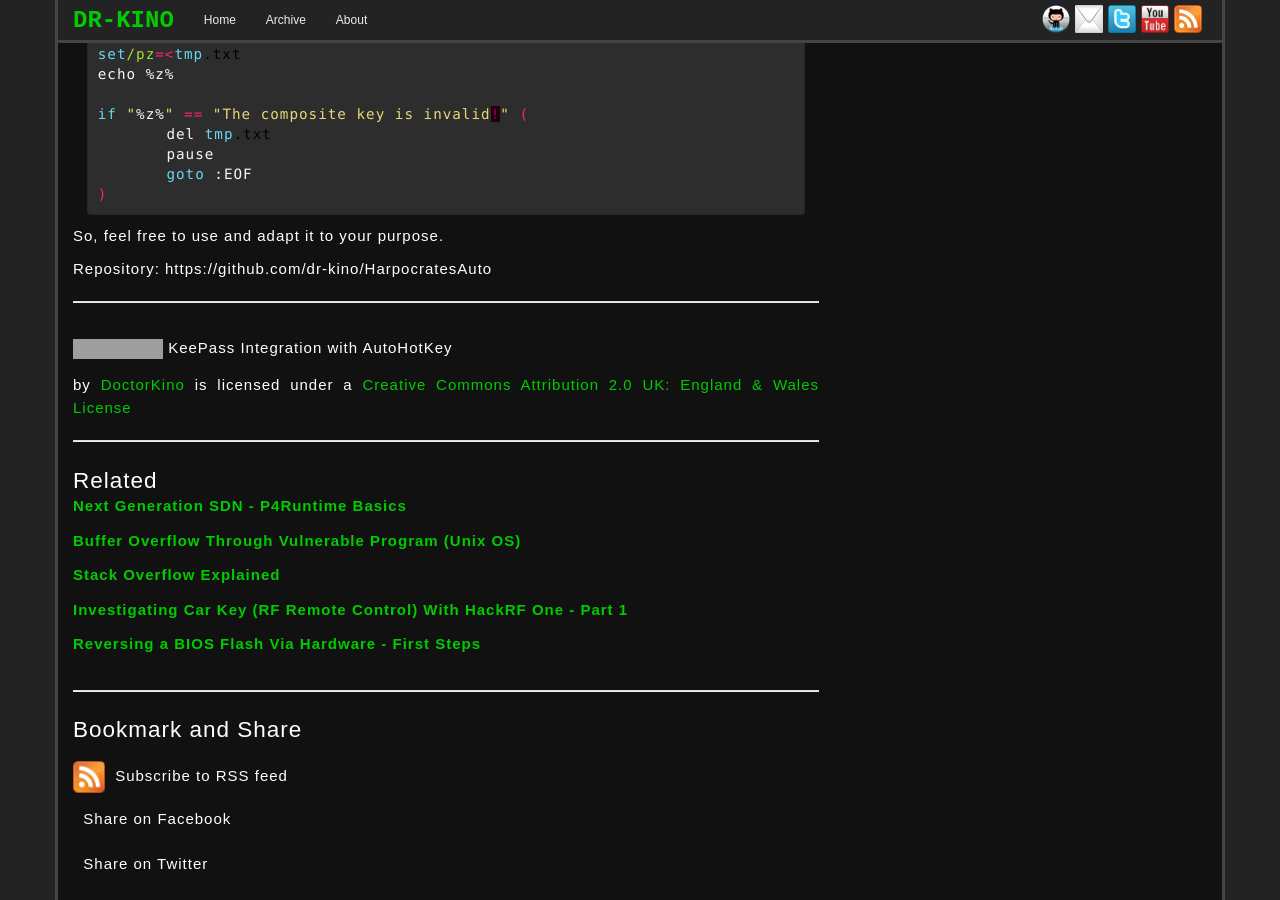
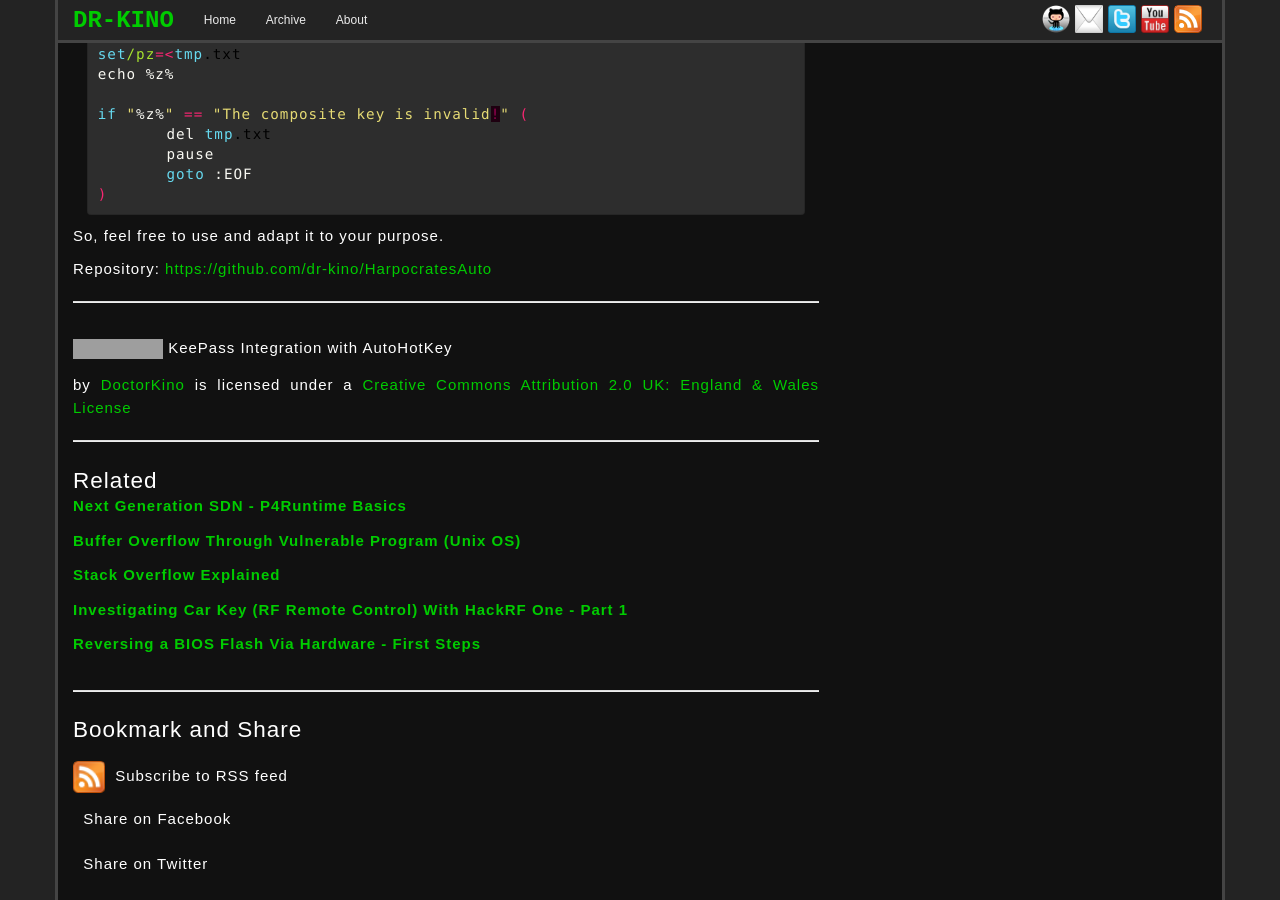
Before and after one commit to dr-kino/dr-kino.github.io, a Jekyll site: the page built from _posts/2021-04-15-keepass-integration-with-ahk.markdown, in a window 1280 px wide and 900 px high, scrolled down 2277 px. Built offline with Jekyll 4.4.1, drawn with Linux system fonts in a browser that asks for light colours; nearby versions of some CDN libraries; comment, search, counter and statistics services are not loaded; some of the changed lines change nothing that is shown; grey boxes are pictures that could not be loaded.

Commit message:
Fixing broken link

```diff
--- a/_posts/2021-04-15-keepass-integration-with-ahk.markdown
+++ b/_posts/2021-04-15-keepass-integration-with-ahk.markdown
@@ -92,4 +92,4 @@ if "%z%" == "The composite key is invalid!" (
 
 So, feel free to use and adapt it to your purpose.
 
-Repository: https://github.com/dr-kino/HarpocratesAuto
+Repository: [https://github.com/dr-kino/HarpocratesAuto](https://github.com/dr-kino/HarpocratesAuto)
```
